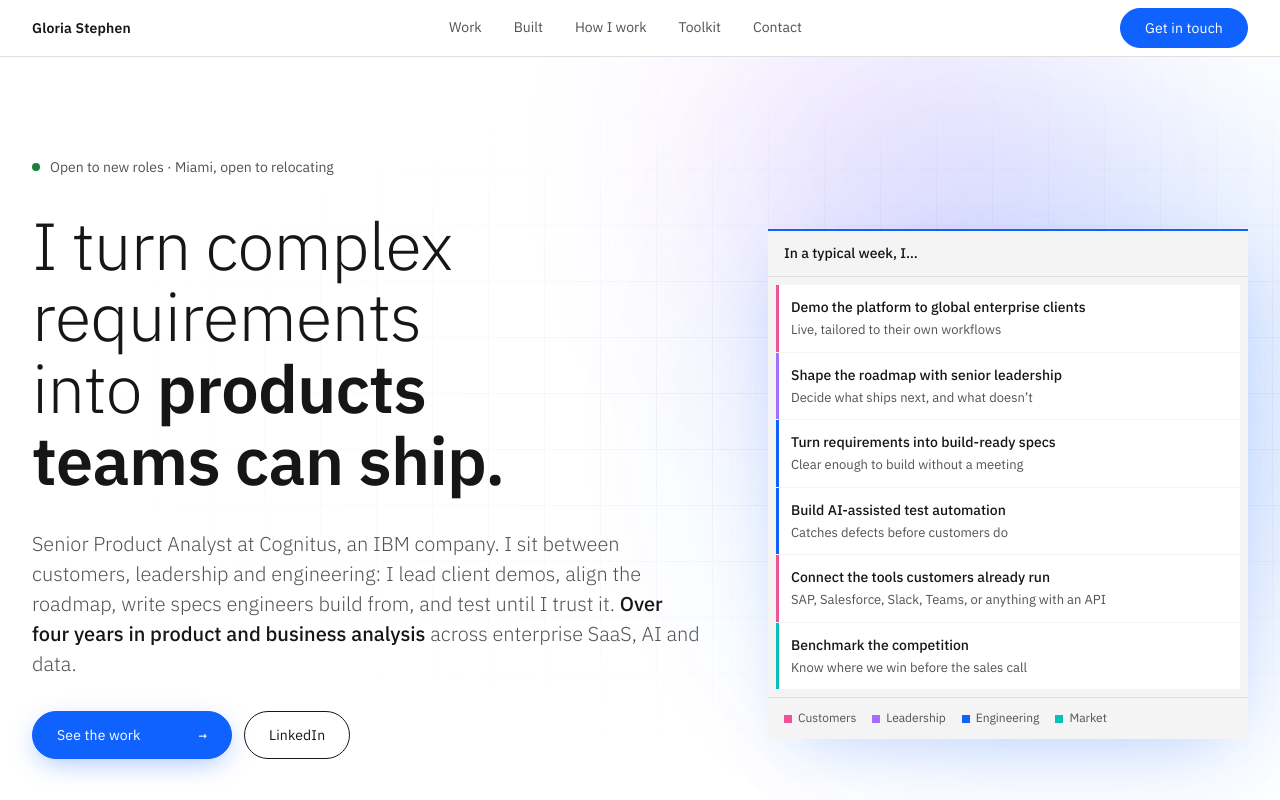
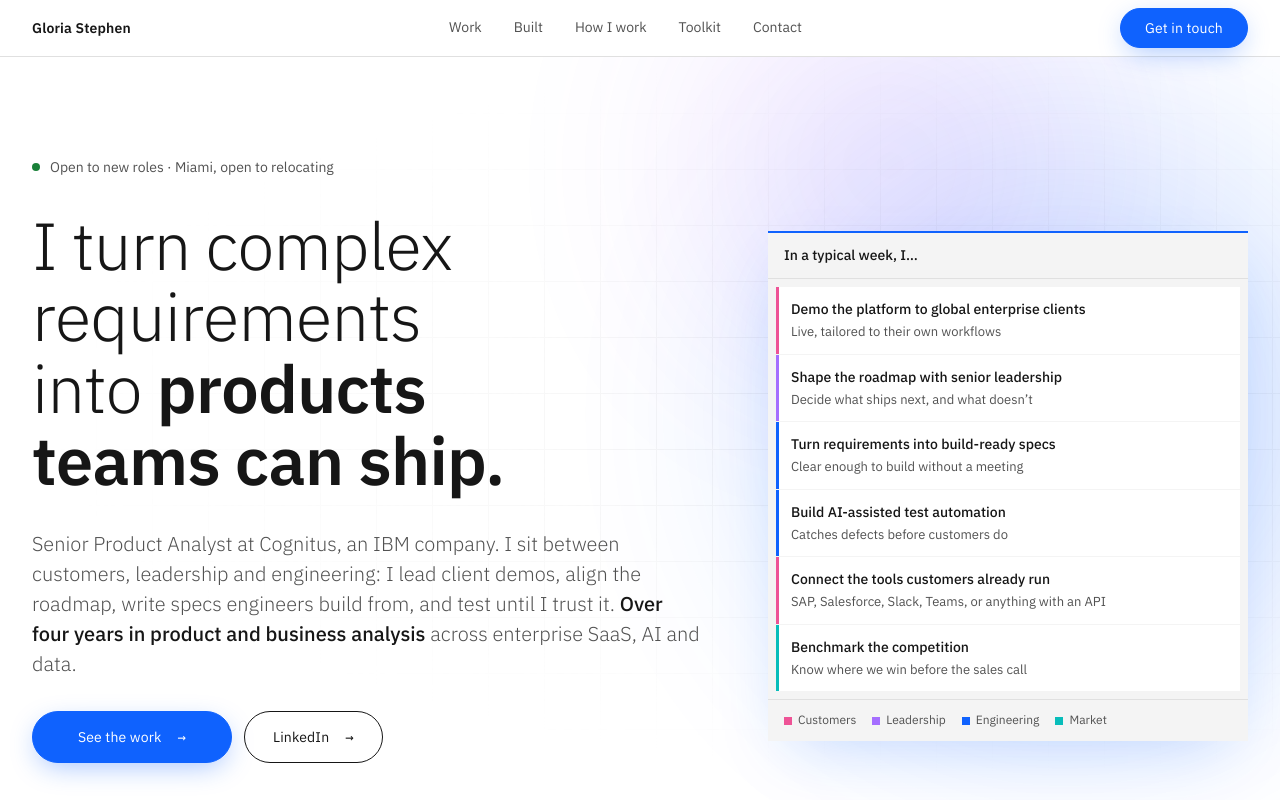
Before and after one commit to stephengloria/stephengloria.github.io, a plain HTML site: page index.html in a window 1280 px wide. Shown: the top 800 px of the page. Drawn offline with Linux system fonts and the light colour scheme.

Commit message:
Add files via upload

```diff
--- a/index.html
+++ b/index.html
@@ -63,8 +63,13 @@ em.s{font-style:normal;font-weight:inherit;color:inherit}
 @keyframes rise{from{opacity:0;transform:translateY(16px)}}
 .diff{box-shadow:0 24px 64px -24px #0f62fe40}
 .hero .btn,.nav .btn{border-radius:999px;padding:0 24px}
+.hero .btn,.card .btn.light{min-height:52px;min-width:0;padding:0 28px;gap:16px;justify-content:center;transition:background .15s,transform .15s,box-shadow .15s}
+.hero .btn:hover{transform:translateY(-2px)}
+.hero .btn .arrow,.card .btn .arrow{transition:transform .15s}
+.hero .btn:hover .arrow{transform:translateX(3px)}
 .hero .cta{gap:12px}
-.hero .btn.dark{box-shadow:0 8px 28px -6px #0f62fe66}
+.hero .btn.dark,.nav .btn.dark{background:#0f62fe;border-color:#0f62fe;color:#fff;box-shadow:0 8px 28px -6px #0f62fe66}
+.hero .btn.dark:hover,.nav .btn.dark:hover{background:#0353e9;border-color:#0353e9}
 .status{display:inline-flex;align-items:center;gap:10px;font-size:14px;color:var(--muted)}
 .dot{width:8px;height:8px;border-radius:50%;background:var(--add)}
 .hero h1{font-size:clamp(40px,5.2vw,72px);line-height:1.08;margin:0 0 32px;max-width:14ch;font-weight:300;letter-spacing:-.01em}
@@ -276,7 +281,7 @@ mark.todo{background:transparent;color:var(--del);outline:1px dashed var(--del);
         <p class="lede">Senior Product Analyst at Cognitus, an IBM company. I sit between customers, leadership and engineering: I lead client demos, align the roadmap, write specs engineers build from, and test until I trust it. <b>Over four years in product and business analysis</b> across enterprise SaaS, AI and data.</p>
         <div class="cta">
           <a class="btn dark" href="#work">See the work <span class="arrow" aria-hidden="true">&rarr;</span></a>
-          <a class="btn" href="https://www.linkedin.com/in/gloria-stephen-0258701ba/" target="_blank" rel="noopener">LinkedIn</a>
+          <a class="btn" href="https://www.linkedin.com/in/gloria-stephen-0258701ba/" target="_blank" rel="noopener">LinkedIn <span class="arrow" aria-hidden="true">&rarr;</span></a>
         </div>
       </div>
 
```
